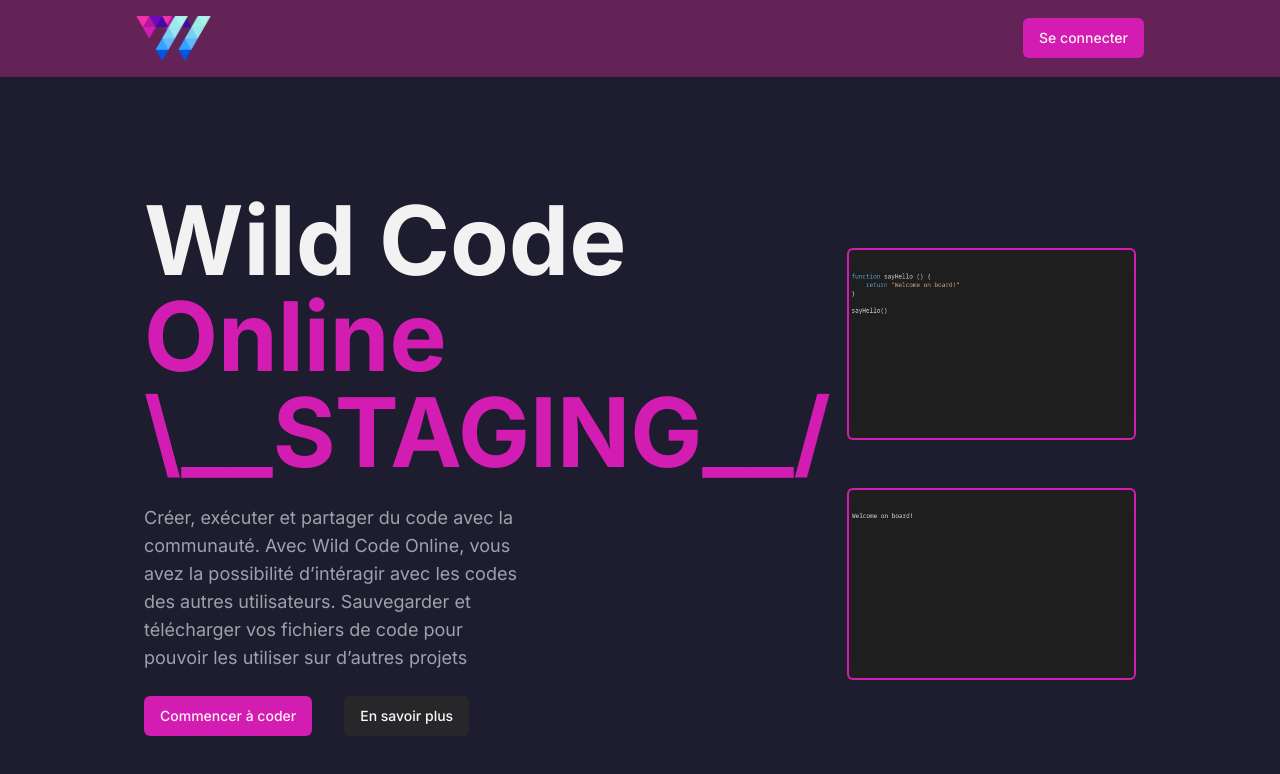
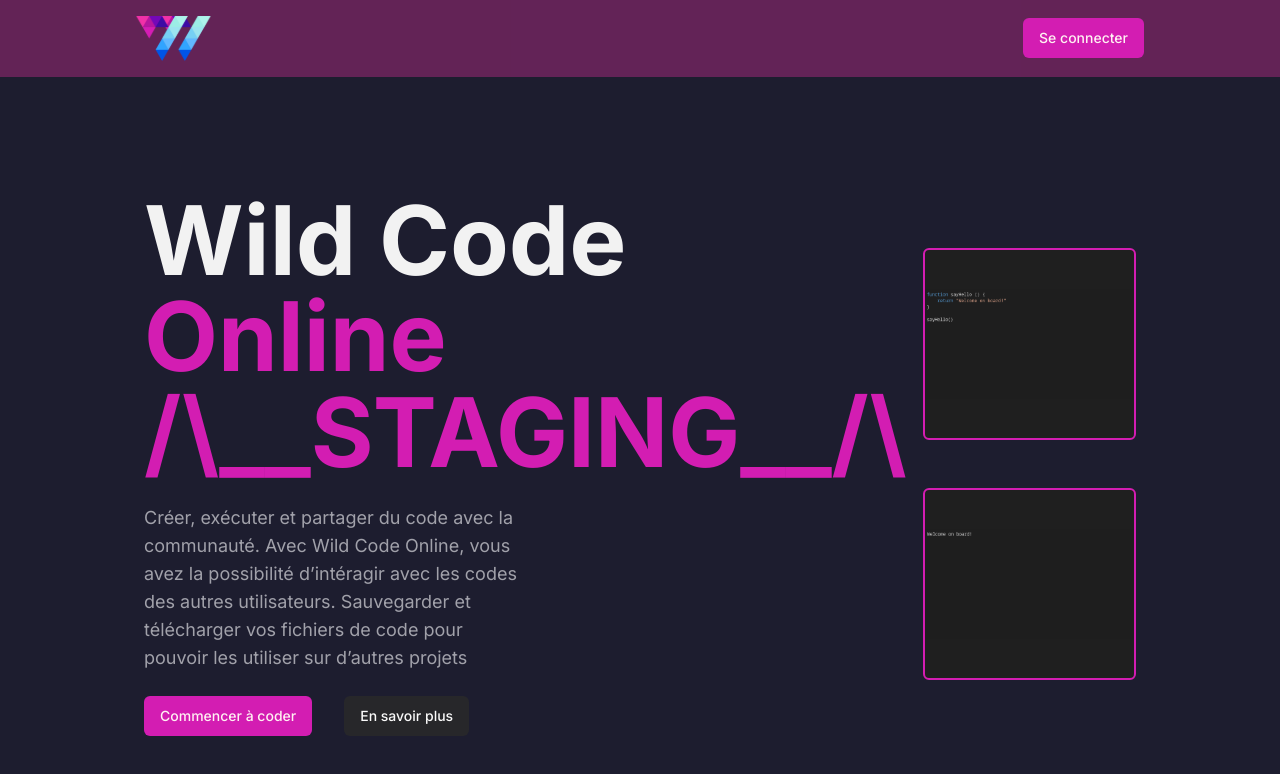
Before and after one commit to WildCodeSchool/2023-11-wns-bleu-g1, a Next.js app in the folder frontend/: page / in a window 1280 px wide. Shown: the top 774 px of the page. Built offline with nearby package versions, Linux system fonts and the light colour scheme; no server answers.

Commit message:
test if workflow work

```diff
--- a/frontend/src/pages/index.tsx
+++ b/frontend/src/pages/index.tsx
@@ -31,7 +31,7 @@ export default function Home() {
 					<div className="space-y-6 flex-1">
 						<h1 className="text-4xl sm:text-5xl md:text-6xl lg:text-8xl text-center sm:text-start font-bold">
 							Wild Code{" "}
-							<span className="text-primary">Online \__STAGING__/</span>
+							<span className="text-primary">Online /\__STAGING__/\</span>
 						</h1>
 						<p className="text-center text-black dark:text-muted-foreground sm:text-start lg:text-lg sm:max-w-sm">
 							Créer, exécuter et partager du code avec la communauté. Avec Wild
```
